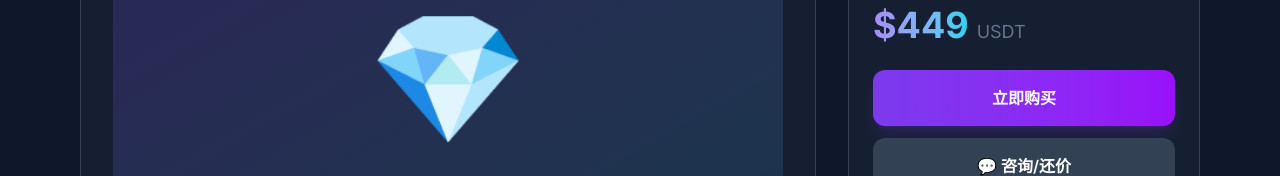
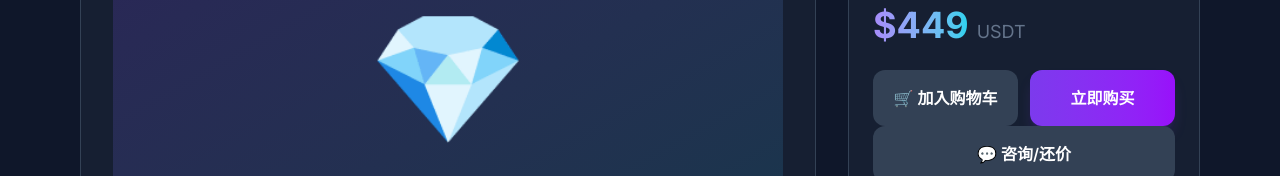
Before and after one commit to bbubb88/bb-market, a Next.js app: page /listing/204 in a window 1280 px wide. Shown: the part 240-416 px from the top of the page. Built offline with nearby package versions, Linux system fonts and the light colour scheme; no server answers.

Commit message:
feat: 添加加入购物车功能到商品卡片和详情页

```diff
--- a/src/app/listing/[id]/page.tsx
+++ b/src/app/listing/[id]/page.tsx
@@ -319,14 +319,46 @@ export default function ListingDetailPage() {
               </div>
 
               {/* Actions */}
+              <div className="flex gap-3">
+                <button
+                  type="button"
+                  onClick={() => {
+                    if (!listing) return;
+                    const cartItem = {
+                      id: `cart-${listing.id}-${Date.now()}`,
+                      listingId: listing.id,
+                      title: listing.title,
+                      titleKo: listing.titleKo || null,
+                      price: listing.price,
+                      image: listing.images?.[0] || '📦',
+                      type: listing.type,
+                      quantity: 1,
+                      addedAt: new Date().toISOString(),
+                    };
+                    const existingCart = localStorage.getItem('bbmarket_cart');
+                    const cart = existingCart ? JSON.parse(existingCart) : [];
+                    const existingIndex = cart.findIndex((item: any) => item.listingId === listing.id);
+                    if (existingIndex >= 0) {
+                      cart[existingIndex].quantity += 1;
+                    } else {
+                      cart.push(cartItem);
+                    }
+                    localStorage.setItem('bbmarket_cart', JSON.stringify(cart));
+                    alert(language === 'ko' ? '장바구니에 추가되었습니다!' : '已加入购物车！');
+                  }}
+                  className="flex-1 py-4 bg-slate-700 text-white font-semibold rounded-xl hover:bg-slate-600 transition-all"
+                >
+                  🛒 {language === 'ko' ? '장바구니' : '加入购物车'}
+                </button>
                 <button
                   type="button"
                   onClick={handleBuy}
                   disabled={buying || !listing || listing.status !== 'SELLING'}
-                className="w-full py-4 bg-gradient-to-r from-violet-600 to-purple-600 text-white font-semibold rounded-xl hover:from-violet-500 hover:to-purple-500 transition-all mb-3 shadow-lg shadow-violet-600/20 disabled:opacity-50 disabled:cursor-not-allowed"
+                  className="flex-1 py-4 bg-gradient-to-r from-violet-600 to-purple-600 text-white font-semibold rounded-xl hover:from-violet-500 hover:to-purple-500 transition-all shadow-lg shadow-violet-600/20 disabled:opacity-50 disabled:cursor-not-allowed"
                 >
                   {buying ? '⏳ 处理中...' : !listing ? '加载中...' : listing.status !== 'SELLING' ? '已下架' : '立即购买'}
                 </button>
+              </div>
 
               {error && (
                 <div className="mb-3 p-3 bg-red-900/30 border border-red-500/50 rounded-xl text-red-400 text-sm">
--- a/src/components/ListingCard.tsx
+++ b/src/components/ListingCard.tsx
@@ -88,12 +88,45 @@ export default function ListingCard({ listing }: ListingCardProps) {
   const handleBuyClick = (e: React.MouseEvent) => {
     e.preventDefault();
     if (!isLoggedIn) {
-      // 未登录，跳转到登录页面
       router.push('/login?redirect=' + encodeURIComponent(`/listing/${listing.id}`));
       return;
     }
-    // 已登录，跳转到商品详情页
     router.push(`/listing/${listing.id}`);
+  };
+
+  // 加入购物车
+  const handleAddToCart = (e: React.MouseEvent) => {
+    e.preventDefault();
+    e.stopPropagation();
+
+    const cartItem = {
+      id: `cart-${listing.id}-${Date.now()}`,
+      listingId: listing.id,
+      title: listing.title,
+      titleKo: listing.titleKo || null,
+      price: listing.price,
+      image: listing.images?.[0] || '📦',
+      type: listing.type,
+      quantity: 1,
+      addedAt: new Date().toISOString(),
+    };
+
+    // 从localStorage获取现有购物车
+    const existingCart = localStorage.getItem('bbmarket_cart');
+    const cart = existingCart ? JSON.parse(existingCart) : [];
+
+    // 检查是否已存在
+    const existingIndex = cart.findIndex((item: any) => item.listingId === listing.id);
+    if (existingIndex >= 0) {
+      cart[existingIndex].quantity += 1;
+    } else {
+      cart.push(cartItem);
+    }
+
+    localStorage.setItem('bbmarket_cart', JSON.stringify(cart));
+
+    // 提示成功
+    alert(language === 'ko' ? '장바구니에 추가되었습니다!' : '已加入购物车！');
   };
 
   const title = language === 'ko' ? listing.titleKo : listing.title;
@@ -197,6 +230,14 @@ export default function ListingCard({ listing }: ListingCardProps) {
                 {displayPrice}
               </span>
             </div>
+            <div className="flex gap-2">
+              <button
+                className="px-3 py-2.5 text-lg bg-slate-700 hover:bg-slate-600 rounded-xl transition-all"
+                onClick={handleAddToCart}
+                title={language === 'ko' ? '장바구니에 추가' : '加入购物车'}
+              >
+                🛒
+              </button>
               <button
                 className="px-5 py-2.5 text-sm font-semibold text-white bg-gradient-to-r from-violet-600 to-purple-600 rounded-xl hover:from-violet-500 hover:to-purple-500 transition-all shadow-lg shadow-violet-600/20 hover:shadow-violet-500/40 active:scale-95"
                 onClick={handleBuyClick}
@@ -206,6 +247,7 @@ export default function ListingCard({ listing }: ListingCardProps) {
             </div>
           </div>
         </div>
+      </div>
     </Link>
   );
 }
```
Lines whose indentation alone changed are shown as unchanged.
